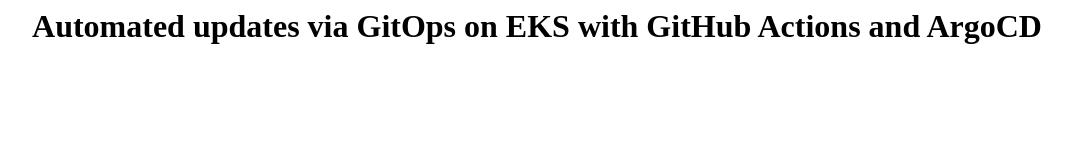
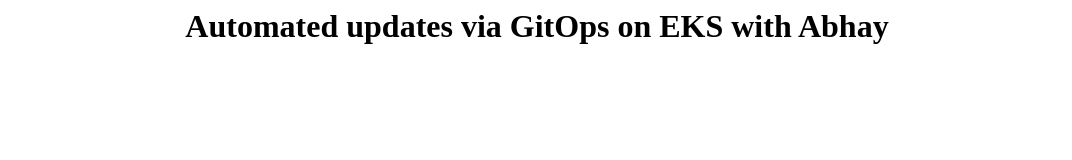
Before and after one commit to vinodkumar4b9/eks-gitops-argocd, a plain HTML site: page docker/index.html in a window 1280 px wide. Shown: the whole page, without its empty margins (103-1175 px from the left). Drawn offline with Linux system fonts and the light colour scheme.

Commit message:
Update index.html

```diff
--- a/docker/index.html
+++ b/docker/index.html
@@ -1,7 +1,7 @@
 <Html>
 <body>
 <center>
-<h1> Automated updates via GitOps on EKS with GitHub Actions and ArgoCD </h1>
+<h1> Automated updates via GitOps on EKS with Abhay </h1>
 </center>
 </body>
 </Html>
```
